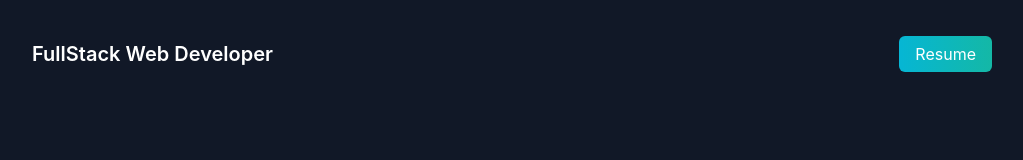
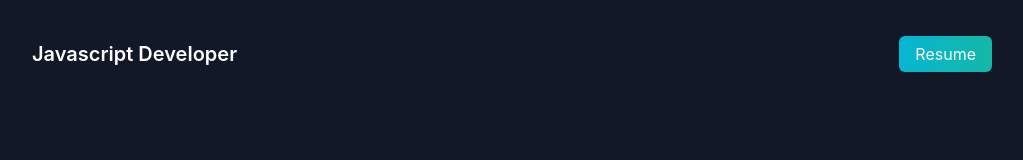
Before and after one commit to iutkarsh077/Portfolio, a React (Vite) app: page / in a window 1280 px wide. Shown: the top 160 px of the page, without its empty margins (128-1151 px from the left). Built offline with nearby package versions, Linux system fonts and the light colour scheme.

Commit message:
javascript

```diff
--- a/src/App.jsx
+++ b/src/App.jsx
@@ -26,7 +26,7 @@ export default function App() {
       <main className="bg-white px-10 dark:bg-gray-900 md:px-20 lg:px-40">
         <section className="min-h-screen">
           <nav className="py-10 mb-12 flex justify-between dark:text-white">
-            <h1 className="font-burtons text-xl font-semibold">FullStack Web Developer</h1>
+            <h1 className="font-burtons text-xl font-semibold">Javascript Developer</h1>
             <ul className="flex items-center">
               <li>
                 <a
```
